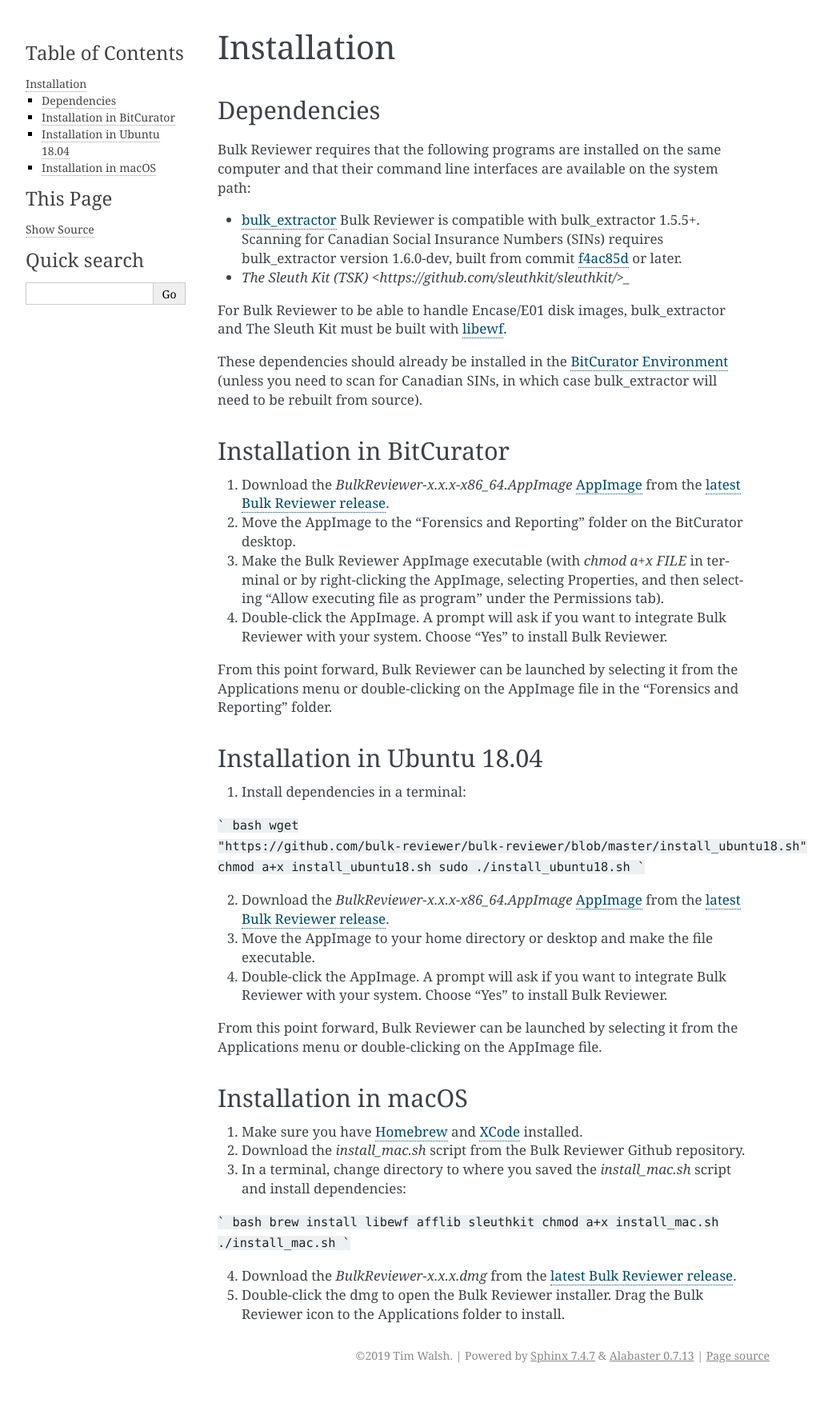
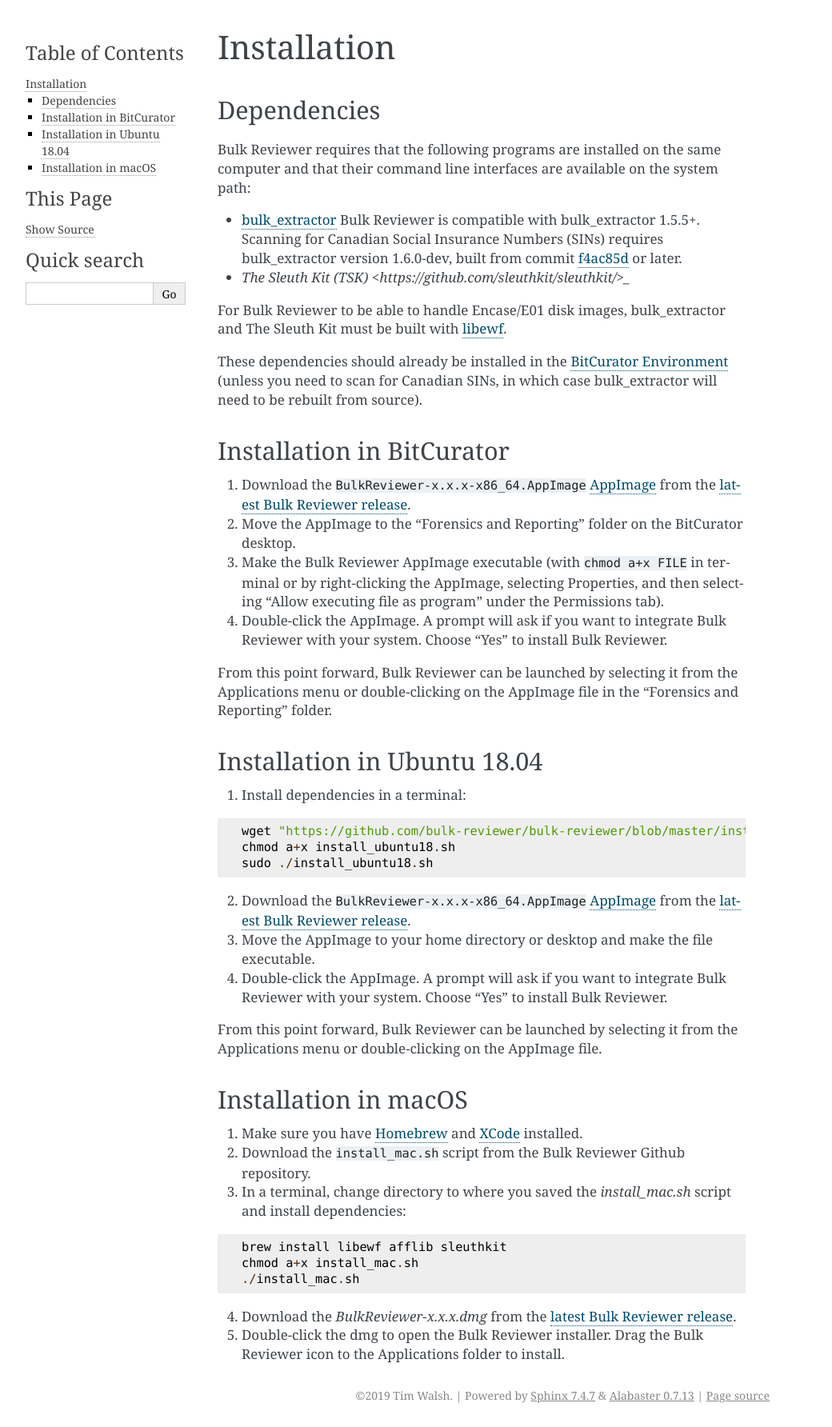
Before and after one commit to bulk-reviewer/bulk-reviewer, a Sphinx documentation site: the page built from docs/installation.rst, in a window 1280 px wide. Shown: the whole page at 80% size, without its empty margins (148-1188 px from the left). Built offline with Sphinx 7.4.7, drawn with Linux system fonts in a browser that asks for light colours; before the commit the page ends 1734 px from its top, so only the background shows below that.

Commit message:
Fix rst codeblocks

````diff
--- a/docs/installation.rst
+++ b/docs/installation.rst
@@ -15,11 +15,11 @@
 Installation in BitCurator
 --------------------------
 
-1. Download the `BulkReviewer-x.x.x-x86_64.AppImage` `AppImage <https://appimage.org/>`_ from the `latest Bulk Reviewer release <https://github.com/bulk-reviewer/bulk-reviewer/releases/>`_.
+1. Download the ``BulkReviewer-x.x.x-x86_64.AppImage`` `AppImage <https://appimage.org/>`_ from the `latest Bulk Reviewer release <https://github.com/bulk-reviewer/bulk-reviewer/releases/>`_.
 
 2. Move the AppImage to the "Forensics and Reporting" folder on the BitCurator desktop.
 
-3. Make the Bulk Reviewer AppImage executable (with `chmod a+x FILE` in terminal or by right-clicking the AppImage, selecting Properties, and then selecting "Allow executing file as program" under the Permissions tab).
+3. Make the Bulk Reviewer AppImage executable (with ``chmod a+x FILE`` in terminal or by right-clicking the AppImage, selecting Properties, and then selecting "Allow executing file as program" under the Permissions tab).
 
 4. Double-click the AppImage. A prompt will ask if you want to integrate Bulk Reviewer with your system. Choose "Yes" to install Bulk Reviewer.
 
@@ -30,13 +30,13 @@
 
 1. Install dependencies in a terminal:
 
-``` bash
-wget "https://github.com/bulk-reviewer/bulk-reviewer/blob/master/install_ubuntu18.sh"
-chmod a+x install_ubuntu18.sh
-sudo ./install_ubuntu18.sh
-```
+.. code-block::
 
-2. Download the `BulkReviewer-x.x.x-x86_64.AppImage` `AppImage <https://appimage.org/>`_ from the `latest Bulk Reviewer release <https://github.com/bulk-reviewer/bulk-reviewer/releases/>`_.
+    wget "https://github.com/bulk-reviewer/bulk-reviewer/blob/master/install_ubuntu18.sh"
+    chmod a+x install_ubuntu18.sh
+    sudo ./install_ubuntu18.sh
+
+2. Download the ``BulkReviewer-x.x.x-x86_64.AppImage`` `AppImage <https://appimage.org/>`_ from the `latest Bulk Reviewer release <https://github.com/bulk-reviewer/bulk-reviewer/releases/>`_.
 
 3. Move the AppImage to your home directory or desktop and make the file executable.
 
@@ -49,15 +49,15 @@
 
 1. Make sure you have `Homebrew <https://brew.sh/>`_ and `XCode <https://developer.apple.com/xcode/>`_ installed.
 
-2. Download the `install_mac.sh` script from the Bulk Reviewer Github repository.
+2. Download the ``install_mac.sh`` script from the Bulk Reviewer Github repository.
 
 3. In a terminal, change directory to where you saved the `install_mac.sh` script and install dependencies:
 
-``` bash
-brew install libewf afflib sleuthkit
-chmod a+x install_mac.sh
-./install_mac.sh
-```
+.. code-block::
+
+    brew install libewf afflib sleuthkit
+    chmod a+x install_mac.sh
+    ./install_mac.sh
 
 4. Download the `BulkReviewer-x.x.x.dmg` from the `latest Bulk Reviewer release <https://github.com/bulk-reviewer/bulk-reviewer/releases/>`_.
 
````
